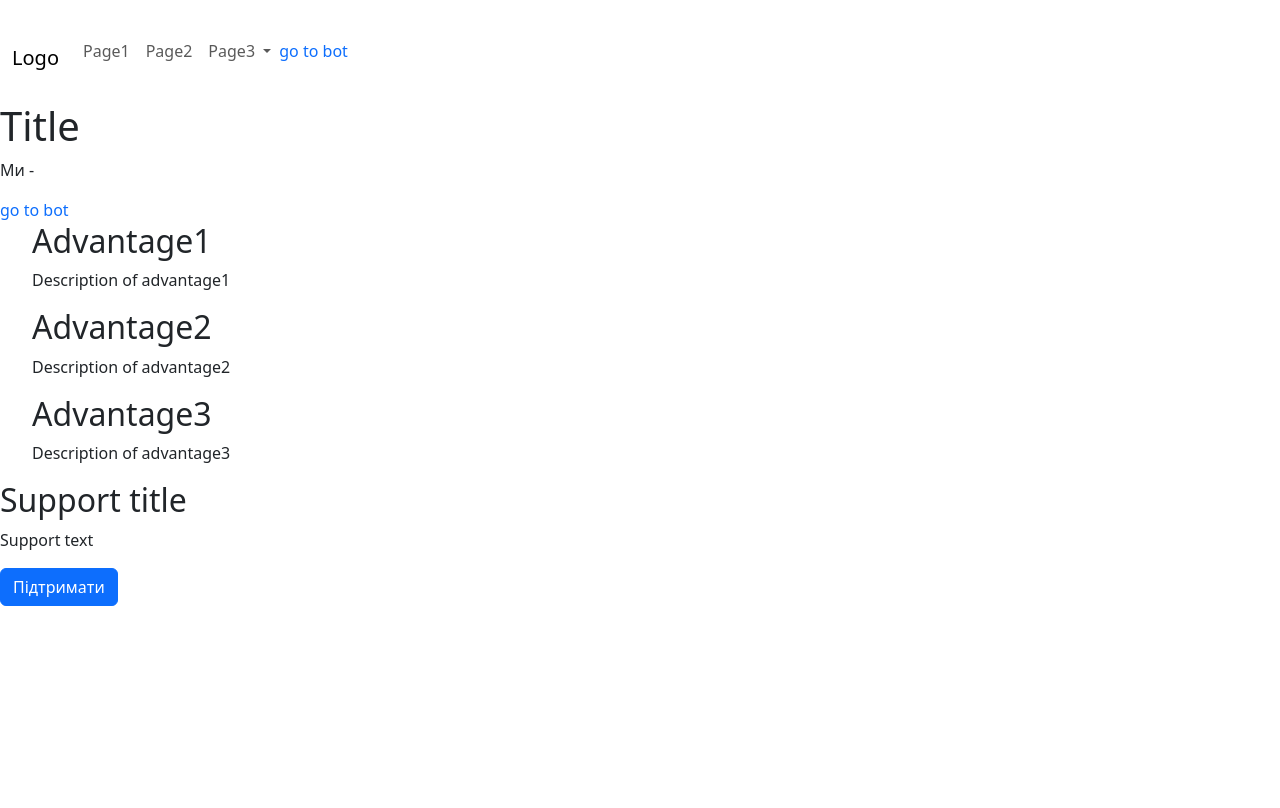
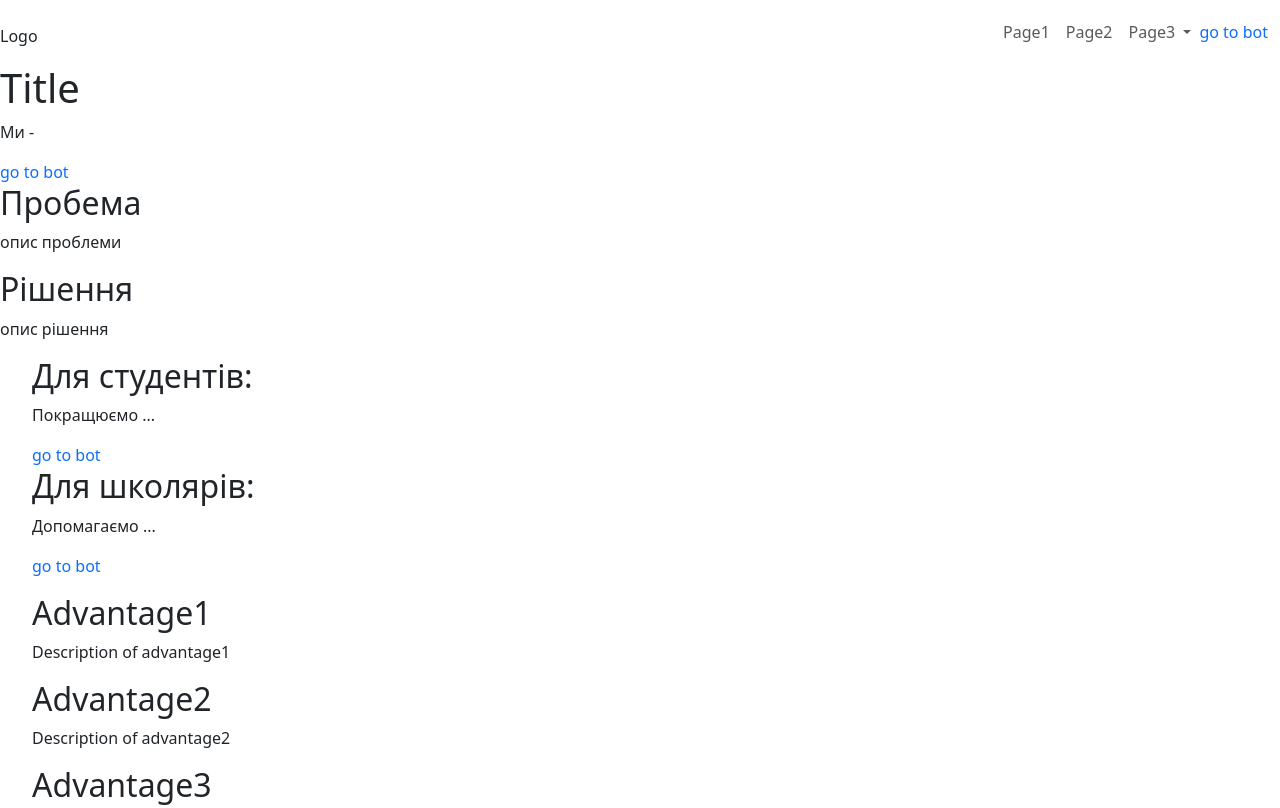
Before and after one commit to Olexi5/Coach-AI, a plain HTML site: page index.html in a window 1280 px wide. Shown: the top 808 px of the page. Drawn offline with nearby package versions, Linux system fonts and the light colour scheme; a script that the page names is missing.

Commit message:
added litle html

```diff
--- a/css/style.css
+++ b/css/style.css
@@ -0,0 +1,8 @@
+.header{
+    display: flex;
+    justify-content: space-between;
+    align-items: center;
+}
+.navbar-toggler{
+    border: none;
+}
--- a/index.html
+++ b/index.html
@@ -15,12 +15,12 @@
   </head>
   <body>
     <header class="header">
+      <a class="navbar-brand" href="">
+        <img src="" alt="" class="brand-img" />
+        <p class="brand-text">Logo</p>
+      </a>
       <nav class="navbar navbar-expand-lg">
         <div class="container-fluid">
-          <a class="navbar-brand" href="">
-            <img src="" alt="" class="brand-img" />
-            <p class="brand-text">Logo</p>
-          </a>
           <button
             class="navbar-toggler"
             type="button"
@@ -71,6 +71,32 @@
           >go to bot</a
         >
       </section>
+      <section class="problem">
+        <h2>Пробема</h2>
+        <p>опис проблеми</p>
+      </section>
+      <section class="solution">
+        <h2>Рішення</h2>
+        <p>опис рішення</p>
+      </section>
+      <section class="for">
+        <ul>
+          <li>
+            <h2>Для студентів:</h2>
+            <p>Покращюємо ...</p>
+            <a href="https://t.me/Coach_A_I_bot" class="bot" target="_blank"
+              >go to bot</a
+            >
+          </li>
+          <li>
+            <h2>Для школярів:</h2>
+            <p>Допомагаємо ...</p>
+            <a href="https://t.me/Coach_A_I_bot" class="bot" target="_blank"
+              >go to bot</a
+            >
+          </li>
+        </ul>
+      </section>
       <section class="advantages">
         <ul>
           <li>
@@ -109,7 +135,7 @@
             <div class="modal-content">
               <div class="modal-header">
                 <h3 class="modal-title" id="exampleModalLabel">
-                  Заповніть форму
+                  Залиште свої дані, ми вам передзвонимо
                 </h3>
                 <button
                   type="button"
@@ -144,11 +170,13 @@
                     placeholder="Номер телефону..."
                     required
                   />
+                  <label for="message">Коментар:</label>
                   <textarea
-                    class="form-control"
+                    class="form-control mb-3"
                     id="message"
                     name="message"
                     rows="3"
+                    placeholder="Введіть текст..."
                   ></textarea>
                   <button type="submit" class="btn btn-primary">
                     Надіслати
```
